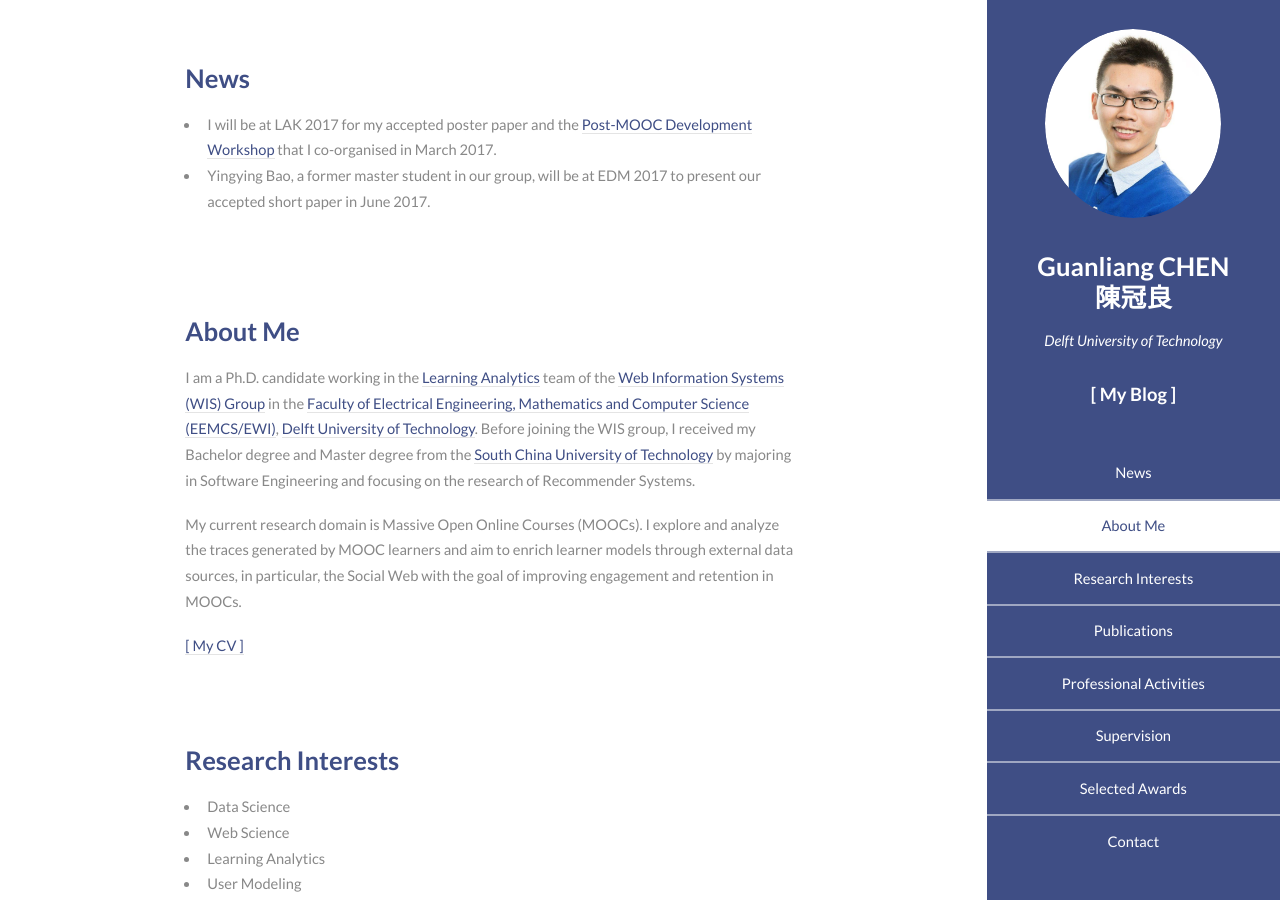
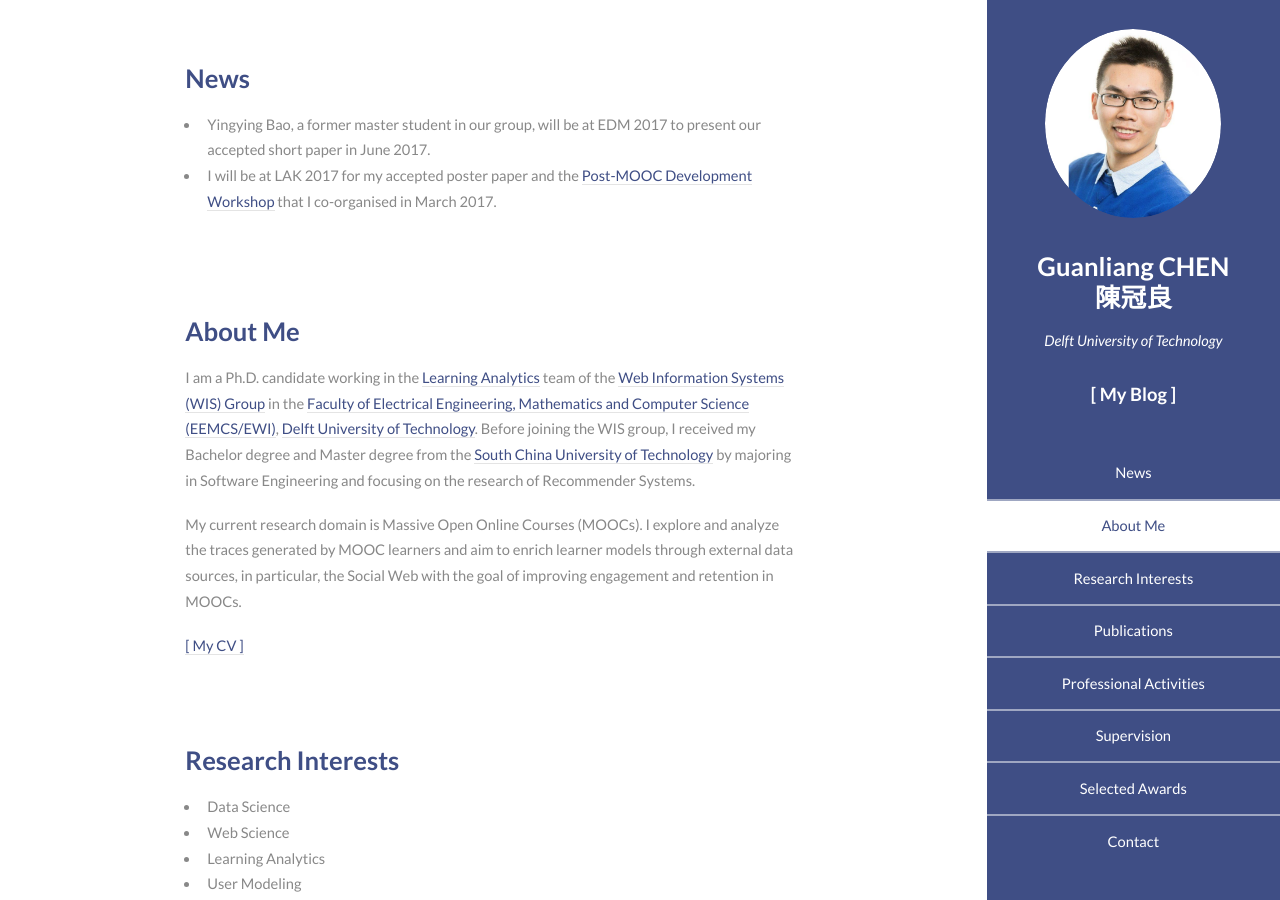
Before and after one commit to AngusGLChen/__angusglchen.github.io, a Jekyll site: the page index.html, which Jekyll copies as it is, in a window 1280 px wide and 900 px high. Built offline with Jekyll 4.4.1, drawn with Linux system fonts in a browser that asks for light colours; some of the changed lines change nothing that is shown.

Commit message:
April 13, 2017

```diff
--- a/index.html
+++ b/index.html
@@ -57,8 +57,9 @@
 									<header class="major">
 										<h3>News</h3>
 											<ul>
+												<li>Yingying Bao, a former master student in our group, will be at EDM 2017 to present our accepted short paper in June 2017.</li>
 												<li>I will be at LAK 2017 for my accepted poster paper and the <a href="dan7davis.github.io/post-MOOC/">Post-MOOC Development Workshop</a> that I co-organised in March 2017.</li>
-												<li>Yingying Bao, a former master student in our group, will be at EDM 2017 to present our accepted short paper in June 2017.</li>
+
 										    </ul>
 									</header>
 								</div>
```
